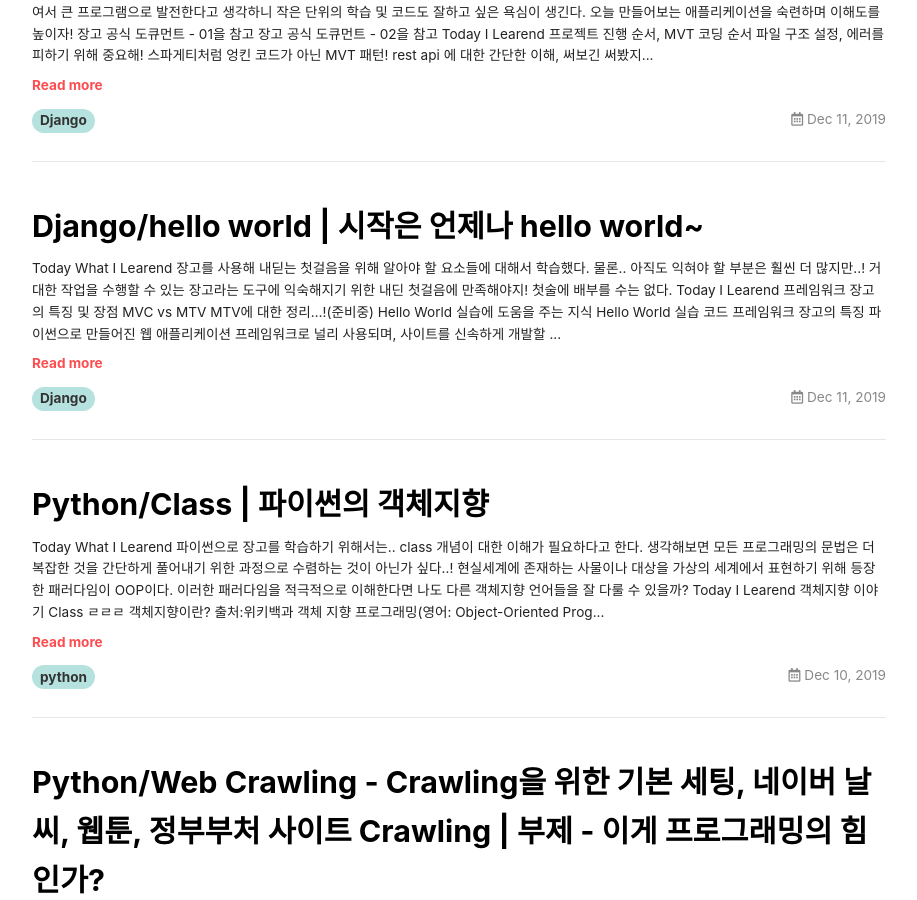
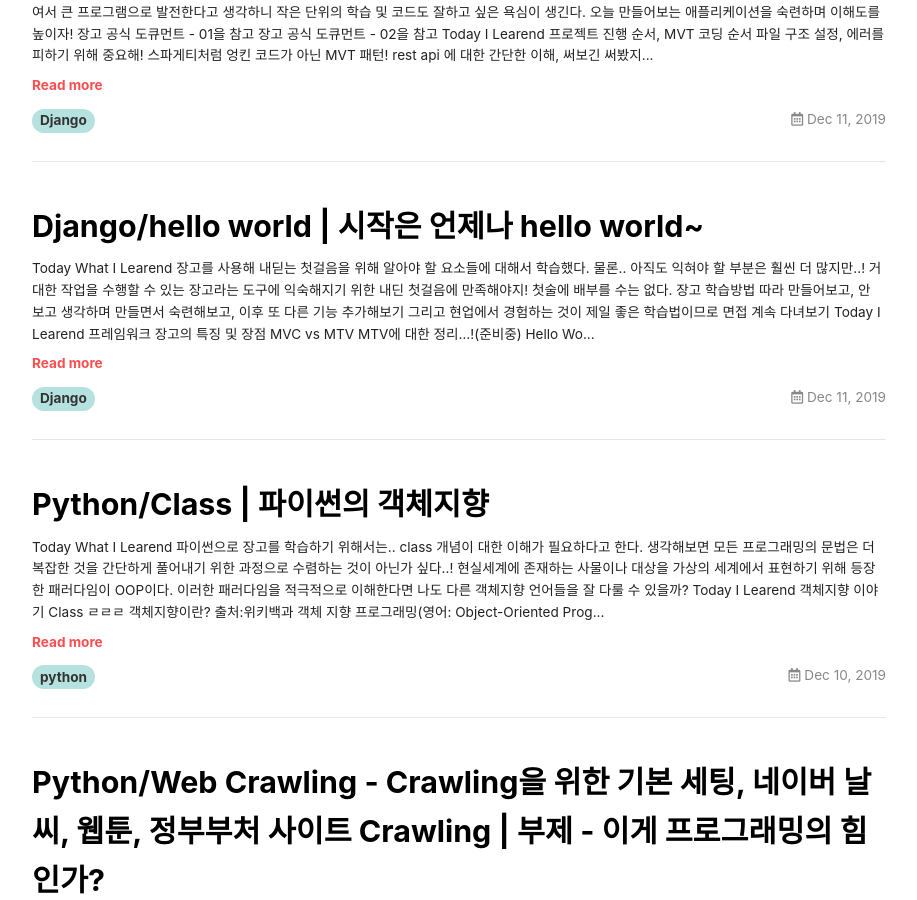
Before and after one commit to mchaemil/mchaemil.github.io, a Jekyll site: the page built from index.html, in a window 1280 px wide and 900 px high, scrolled down 818 px. Shown: the whole window, without its empty margins (181-1098 px from the left). Built offline with Jekyll 4.4.1, drawn with Linux system fonts in a browser that asks for light colours; nearby versions of some CDN libraries; the list of posts is cut into pages by our own code; comment, search, counter and statistics services are not loaded.

Commit message:
post update

```diff
--- a/_posts/2019-12-11-Django-hello-world.md
+++ b/_posts/2019-12-11-Django-hello-world.md
@@ -10,7 +10,9 @@ tags: Django
 장고를 사용해 내딛는 첫걸음을 위해 알아야 할 요소들에 대해서 학습했다. 물론.. 아직도 익혀야 할 부분은 훨씬 더 많지만..!
 거대한 작업을 수행할 수 있는 장고라는 도구에 익숙해지기 위한 내딘 첫걸음에 만족해야지! 첫술에 배부를 수는 없다.
 
-
+**장고 학습방법**
+- 따라 만들어보고, 안 보고 생각하며 만들면서 숙련해보고, 이후 또 다른 기능 추가해보기
+- 그리고 현업에서 경험하는 것이 제일 좋은 학습법이므로 면접 계속 다녀보기
 
 
 ---
```
Also changed, not shown: _posts/2019-12-11-Django-vote-list.md (+3 -6 lines).
